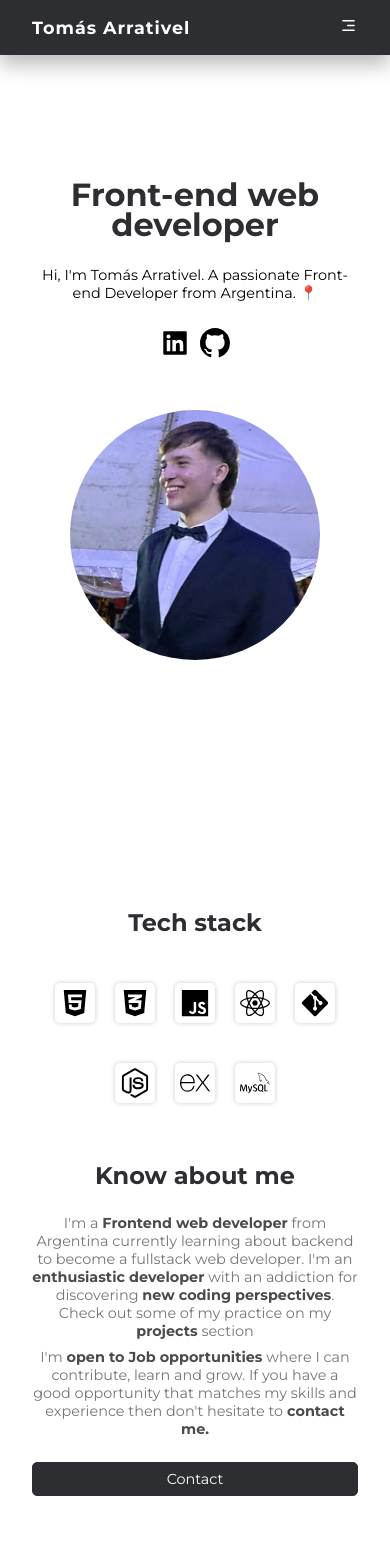
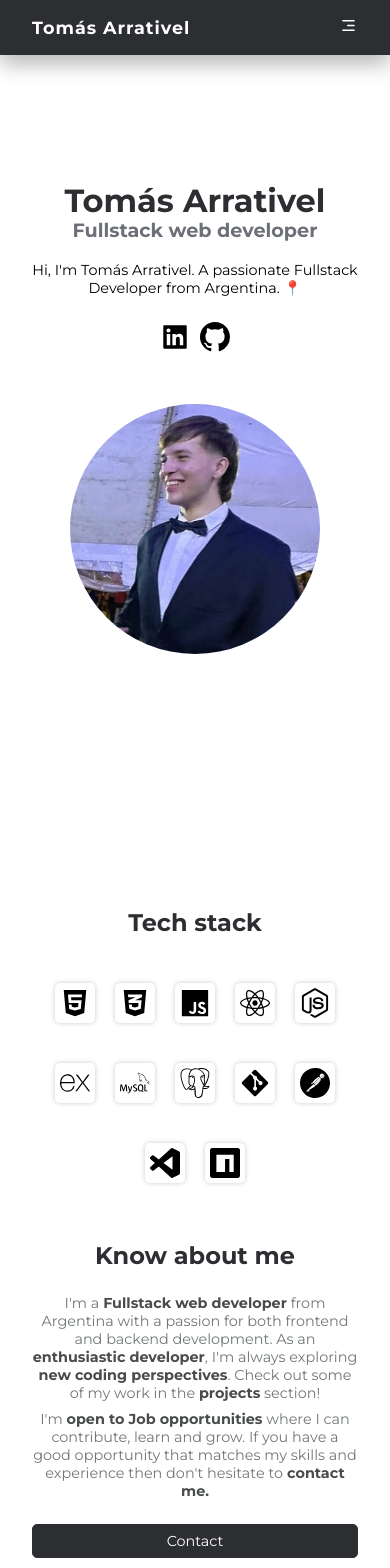
Before and after one commit to Tomas-Arrativel/Portfolio, a React (Vite) app: page / in a window 390 px wide. Shown: the top 1568 px of the page. Built offline with nearby package versions, Linux system fonts and the light colour scheme; a web font is replaced by a local one.

Commit message:
some minimal changes

```diff
--- a/src/components/forms/Forms.jsx
+++ b/src/components/forms/Forms.jsx
@@ -1,31 +1,20 @@
-import React from 'react';
-import './forms.css';
+import React from "react";
+import "./forms.css";
 
 const Forms = ({ icon, text, name, link }) => {
 	return (
-    <a href={link} target={link === '#' ? '_self' : '_blank'}>
-      <div className='contact__forms-others__platform relative-div'>
+		<a href={link} target={link === "#" ? "_self" : "_blank"}>
+			<div className="contact__forms-others__platform relative-div">
 				<span></span>
 				<span></span>
 				<span></span>
 				<span></span>
 				<span></span>
 				<span></span>
-        <div className='contact__forms-others__platform-icon'>{icon}</div>
-        <div className='contact__forms-others__platform-info'>
-          <p className='text'>{text}</p>
-
-          {link ? (
-            <a
-              className='name'
-              href={link}
-              target={link === '#' ? '_self' : '_blank'}
-            >
-              {name}
-            </a>
-          ) : (
-            <p className='name'>{name}</p>
-          )}
+				<div className="contact__forms-others__platform-icon">{icon}</div>
+				<div className="contact__forms-others__platform-info">
+					<p className="text">{text}</p>
+					<p className="name">{name}</p>
 				</div>
 			</div>
 		</a>
--- a/src/components/forms/forms.css
+++ b/src/components/forms/forms.css
@@ -36,13 +36,13 @@
 	color: var(--dark);
 }
 
-.name {
+.contact__forms-others__platform-info .name {
 	color: #919191;
 	font-weight: 500;
 	cursor: pointer;
 	transition: all 0.2s;
 }
-.name:hover {
+.contact__forms-others__platform-info .name:hover {
 	color: #505750;
 }
 
--- a/src/components/iAm/IAm.jsx
+++ b/src/components/iAm/IAm.jsx
@@ -1,30 +1,31 @@
-import { AiFillLinkedin } from 'react-icons/ai';
-import { BsGithub } from 'react-icons/bs';
-import './iAm.css';
+import { AiFillLinkedin } from "react-icons/ai";
+import { BsGithub } from "react-icons/bs";
+import "./iAm.css";
 
 const IAm = () => {
 	return (
-    <div className='header__iam section__padding' id='home'>
-      <div className='header__iam--info'>
-        <h1>Front-end web developer</h1>
+		<div className="header__iam section__padding" id="home">
+			<div className="header__iam--info">
+				<h1>Tomás Arrativel</h1>
+				<h2>Fullstack web developer</h2>
 				<p>
-          Hi, I'm Tomás Arrativel. A passionate Front-end Developer from
+					Hi, I'm Tomás Arrativel. A passionate Fullstack Developer from
 					Argentina. 📍
 				</p>
-        <div className='header__iam--info__svgs'>
+				<div className="header__iam--info__svgs">
 					<a
-            href='https://www.linkedin.com/in/juan-tom%C3%A1s-arrativel-59281a240/'
-            target='_blank'
+						href="https://www.linkedin.com/in/juan-tom%C3%A1s-arrativel-59281a240/"
+						target="_blank"
 					>
 						<AiFillLinkedin size={30} />
 					</a>
-          <a href='https://github.com/Tomas-Arrativel' target='_blank'>
+					<a href="https://github.com/Tomas-Arrativel" target="_blank">
 						<BsGithub size={30} />
 					</a>
 				</div>
 			</div>
-      <div className='header__iam--img'>
-        <img src='img/foto.jpg' alt='My photo' />
+			<div className="header__iam--img">
+				<img src="img/foto.jpg" alt="My photo" />
 			</div>
 		</div>
 	);
--- a/src/components/iAm/iAm.css
+++ b/src/components/iAm/iAm.css
@@ -15,7 +15,13 @@
 	font-size: 3rem;
 	color: var(--dark);
 	line-height: 2.7rem;
-  margin-bottom: 1.6rem;
+}
+.header__iam--info h2 {
+	color: #6c6f77;
+	margin-top: 0.4rem;
+	font-size: 1.6rem;
+	line-height: 1.4rem;
+	margin-bottom: 1.4rem;
 }
 
 .header__iam--info p {
@@ -48,6 +54,10 @@
 		font-size: 2.3rem;
 		line-height: 1.8rem;
 	}
+	.header__iam--info h2 {
+		font-size: 1.2rem;
+		line-height: 1rem;
+	}
 
 	.header__iam--img img {
 		height: 250px;
--- a/src/containers/aboutMe/AboutMe.jsx
+++ b/src/containers/aboutMe/AboutMe.jsx
@@ -1,6 +1,6 @@
-import React from 'react';
-import './aboutMe.css';
-import { Tech } from '../../components/exports';
+import React from "react";
+import "./aboutMe.css";
+import { Tech } from "../../components/exports";
 import {
 	FaHtml5,
 	FaCss3Alt,
@@ -8,20 +8,27 @@ import {
 	FaReact,
 	FaGitAlt,
 	FaNodeJs,
-} from 'react-icons/fa';
-import { SiExpress, SiMysql } from 'react-icons/si';
+} from "react-icons/fa";
+import {
+	SiExpress,
+	SiMysql,
+	SiPostgresql,
+	SiPostman,
+	SiVisualstudiocode,
+	SiNpm,
+} from "react-icons/si";
 
 const AboutMe = () => {
 	return (
-    <div className='main__aboutme section__padding' id='about'>
-      <div className='main__aboutme--info'>
+		<div className="main__aboutme section__padding" id="about">
+			<div className="main__aboutme--info">
 				<h2>Know about me</h2>
 				<p>
-          I'm a <span>Frontend web developer</span> from Argentina currently
-          learning about backend to become a fullstack web developer. I'm an{' '}
-          <span>enthusiastic developer</span> with an addiction for discovering{' '}
-          <span>new coding perspectives</span>. Check out some of my practice on
-          my <span>projects</span> section
+					I'm a <span>Fullstack web developer</span> from Argentina with a
+					passion for both frontend and backend development. As an{" "}
+					<span>enthusiastic developer</span>, I'm always exploring{" "}
+					<span>new coding perspectives</span>. Check out some of my work in the{" "}
+					<span>projects</span> section!
 				</p>
 				<p>
 					I'm <span>open to Job opportunities</span> where I can contribute,
@@ -29,21 +36,25 @@ const AboutMe = () => {
 					and experience then don't hesitate to
 					<span> contact me.</span>
 				</p>
-        <a href='#contact'>
-          <button className='btn'>Contact</button>
+				<a href="#contact">
+					<button className="btn">Contact</button>
 				</a>
 			</div>
-      <div className='main__aboutme--techstack'>
+			<div className="main__aboutme--techstack">
 				<h2>Tech stack</h2>
-        <div className='main__aboutme--techstack__container'>
-          <Tech name='HTML' img={<FaHtml5 />} />
-          <Tech name='CSS' img={<FaCss3Alt />} />
-          <Tech name='Javascript' img={<FaJs />} />
-          <Tech name='React' img={<FaReact />} />
-          <Tech name='Git' img={<FaGitAlt />} />
-          <Tech name='Node' img={<FaNodeJs />} />
-          <Tech name='Express' img={<SiExpress />} />
-          <Tech name='MySql' img={<SiMysql />} />
+				<div className="main__aboutme--techstack__container">
+					<Tech name="HTML" img={<FaHtml5 />} />
+					<Tech name="CSS" img={<FaCss3Alt />} />
+					<Tech name="Javascript" img={<FaJs />} />
+					<Tech name="React" img={<FaReact />} />
+					<Tech name="Node" img={<FaNodeJs />} />
+					<Tech name="Express" img={<SiExpress />} />
+					<Tech name="MySql" img={<SiMysql />} />
+					<Tech name="PostgreSQL" img={<SiPostgresql />} />
+					<Tech name="Git" img={<FaGitAlt />} />
+					<Tech name="Postman" img={<SiPostman />} />
+					<Tech name="VisualStudio" img={<SiVisualstudiocode />} />
+					<Tech name="NPM" img={<SiNpm />} />
 				</div>
 			</div>
 		</div>
--- a/src/containers/projects/Projects.jsx
+++ b/src/containers/projects/Projects.jsx
@@ -43,7 +43,7 @@ const Projects = () => {
 					title="Ecommerce Fullstack"
 					text="This is my first full-stack project, an ecommerce platform where users can create an account, add products to their cart, filter by category, view orders, remove items from the cart, and more. I plan to deploy this project soon so it can be accessed from any device."
 					technologies={[
-						"Full-stack",
+						"Fullstack",
 						"React",
 						"Javascript",
 						"API",
```
Lines whose indentation alone changed are shown as unchanged.
